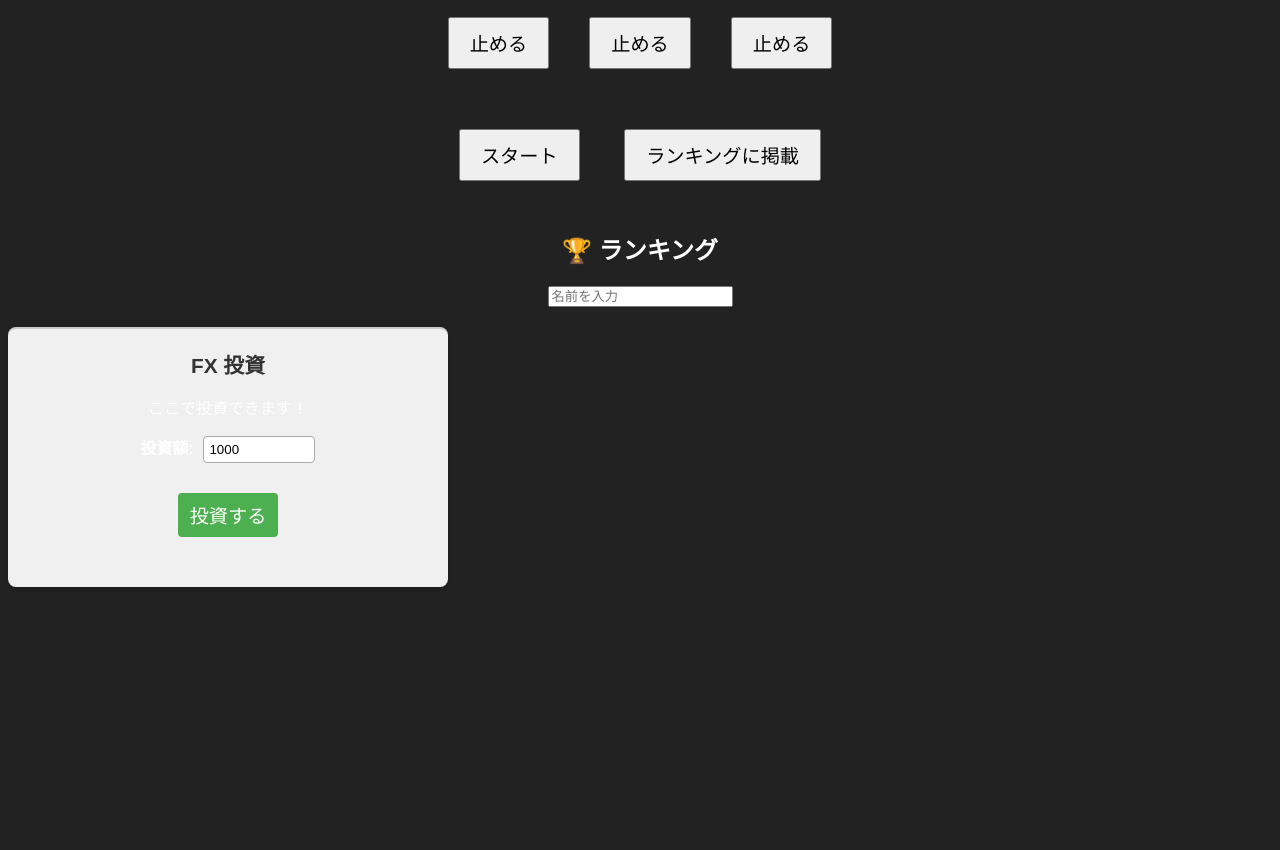
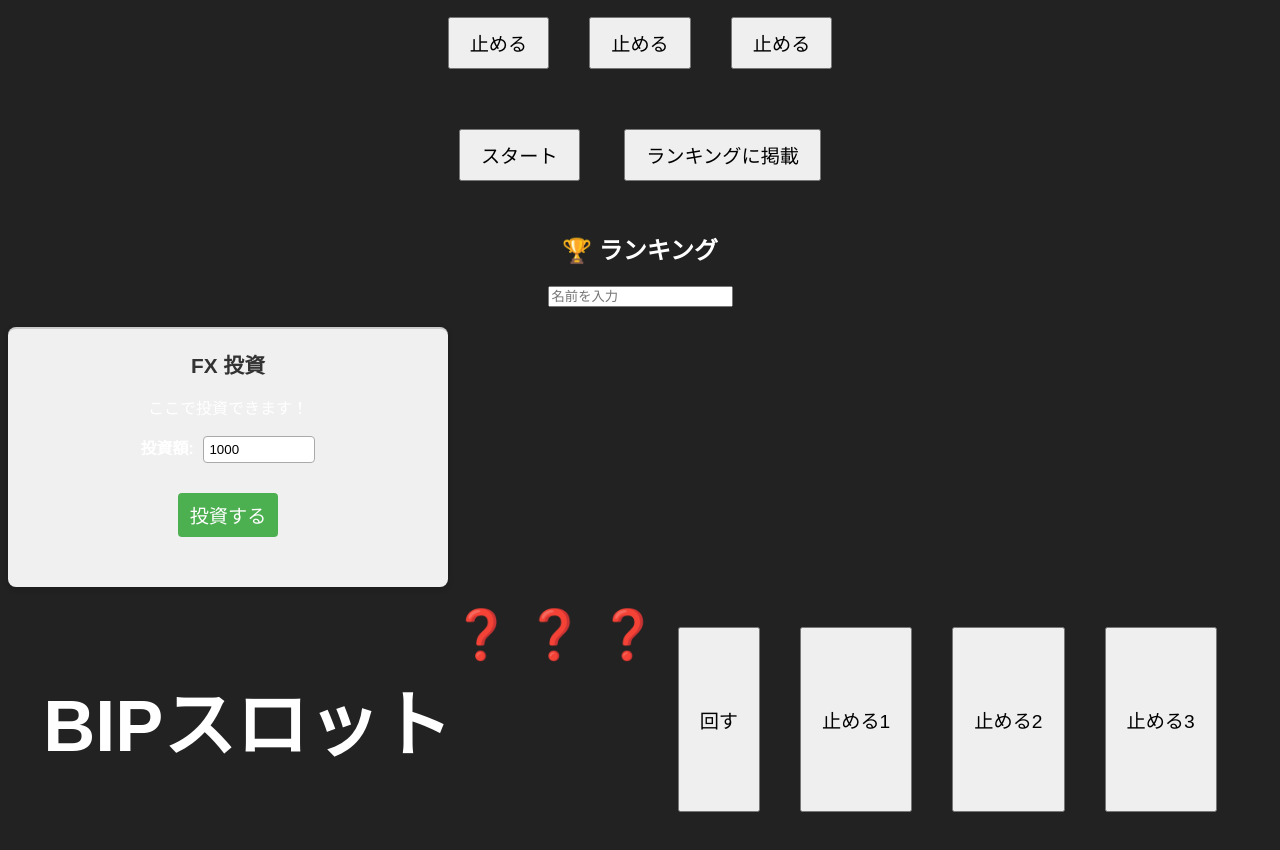
Before and after one commit to adasdasdasdaaaa/patinntinnko, a website: page public/index.html in a window 1280 px wide. Shown: the part 186-1036 px from the top of the page. Before the commit the page ends 800 px from the top, so only its background shows below. Drawn offline with nearby package versions, Linux system fonts and the light colour scheme; no server answers.

Commit message:
Update index.html

```diff
--- a/public/index.html
+++ b/public/index.html
@@ -47,6 +47,20 @@
   <div id="fxResult"></div>
 </div>
 
+    <div class="slot-container">
+  <h2>BIPスロット</h2>
+  <div id="bipReels">
+    <span id="bipReel1">❓</span>
+    <span id="bipReel2">❓</span>
+    <span id="bipReel3">❓</span>
+  </div>
+  <button id="bipSpinBtn">回す</button>
+  <button id="bipStop1">止める1</button>
+  <button id="bipStop2">止める2</button>
+  <button id="bipStop3">止める3</button>
+  <div id="bipResult"></div>
+</div>
+
   </div>
 </body>
 </html>
```
